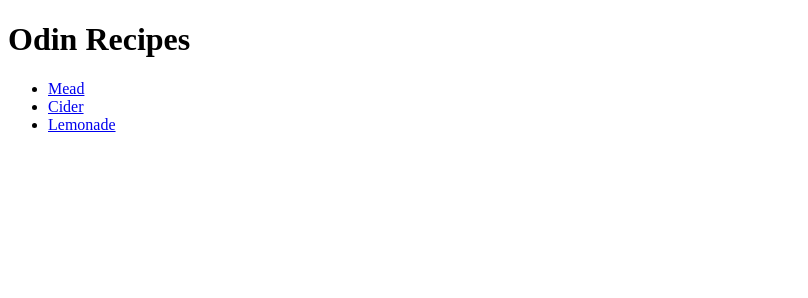
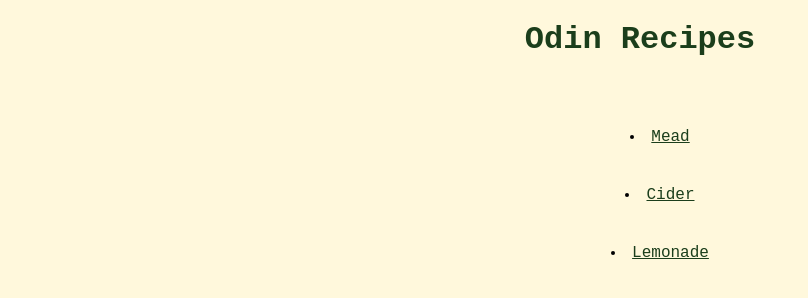
Before and after one commit to janusonyte/odin-recipes, a plain HTML site: page index.html in a window 1280 px wide. Shown: the whole page, without its empty margins (0-808 px from the left). Drawn offline with Linux system fonts and the light colour scheme.

Commit message:
added css

```diff
--- a/index.html
+++ b/index.html
@@ -5,10 +5,11 @@
     <meta http-equiv="X-UA-Compatible" content="IE=edge">
     <meta name="viewport" content="width=device-width, initial-scale=1.0">
     <title>Home - Odin Recipes</title>
+    <link rel="stylesheet" href="styles.css">
 </head>
 <body>
-    <h1>Odin Recipes</h1>
-    <ul>
+    <h1 class="title">Odin Recipes</h1>
+    <ul class="menu">
         <li><a href="recipes/mead.html">Mead</a></li>
         <li><a href="recipes/cider.html">Cider</a></li>
         <li><a href="recipes/lemonade.html">Lemonade</a></li>
--- /dev/null
+++ b/styles.css
@@ -0,0 +1,49 @@
+* {
+    font-family: 'Courier New', Courier, monospace;
+}
+
+body {
+    background-color: cornsilk;
+}
+
+img {
+    display: block;
+    margin-left: auto;
+    margin-right: auto;
+    border: 5px solid transparent;
+    border-radius: 20px;
+    box-shadow: -20px -20px,20px 20px 0px rgb(255, 237, 163);
+}
+
+img:hover {
+    border: 5px solid blanchedalmond;
+}
+
+h1, h4, .title {
+    color: rgb(27, 62, 27);
+    text-align: center;
+    font-weight:bold;
+}
+
+ul.menu {
+    text-align: center;
+    list-style-position: inside;
+    padding-top: 2rem;
+}
+
+li {
+    padding-top: 1rem;
+    padding-bottom: 1.5rem;
+}
+
+li:hover {
+    background-color: rgb(255, 237, 163);
+}
+
+a:visited {
+    color: chocolate;
+}
+
+a:link {
+    color:rgb(27, 62, 27);
+}
```
Also changed, not shown: recipes/cider.html (+1 -0 lines), recipes/lemonade.html (+1 -0 lines), recipes/mead.html (+1 -0 lines).
